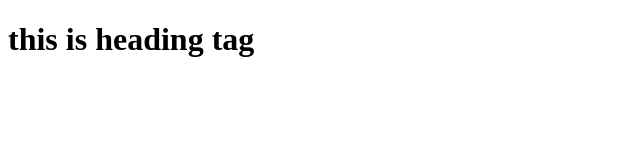
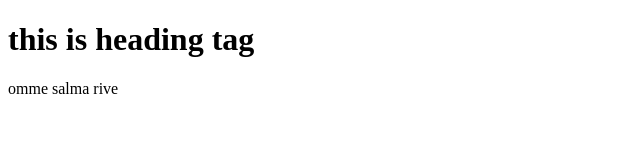
Before and after one commit to rinve17/first-work, a plain HTML site: page index.html in a window 1280 px wide. Shown: the whole page, without its empty margins (0-640 px from the left). Drawn offline with Linux system fonts and the light colour scheme.

Commit message:
first commit

```diff
--- a/index.html
+++ b/index.html
@@ -8,5 +8,6 @@
 </head>
 <body>
     <h1> this is heading tag</h1>
+    <p>omme salma rive</p>
 </body>
 </html>
```
